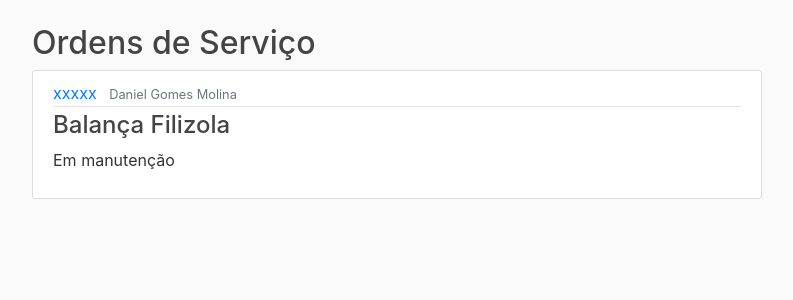
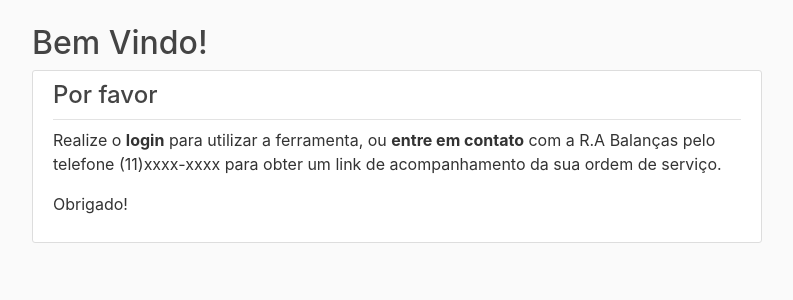
Before and after one commit to dgmolina-impacta/ope, a Flask app: page / in a window 1280 px wide. Shown: the part 56-356 px from the top of the page, without its empty margins (53-846 px from the left). Run offline with Flask 2, Linux system fonts and the light colour scheme; some libraries are stand-ins or nearby versions.

Commit message:
Alteração na Home Page

```diff
--- a/app/osmanager/templates/home.html
+++ b/app/osmanager/templates/home.html
@@ -2,15 +2,26 @@
 
 
 {% block content %}
-    <h2>Ordens de Serviço</h2>
+    <h2>Bem Vindo!</h2>
     <article class="media content-section">
         <div class="media-body">
+            {% if current_user.is_authenticated %}
             <div class="article-metadata">
-                <a class="mr-2" href="#">{{ os.numero }}</a>
-                <small class="text-muted">{{ os.cliente }}</small>
+                <h4>Gerenciador de Ordens de Serviço</h4>
             </div>
-            <h4 class="article-title" >{{ os.equipamento }}</h4>
-            <p class="article-content">{{ os.status }}</p>
+            <div class="mt-2">
+                <p>O menu apresentado ao lado te da acesso às principais funcionalidades da ferramenta.</p>
+            </div>
+            {% else %}
+            <div class="article-metadata">
+                <h4>Por favor</h4>
+            </div>
+            <div class="mt-2">
+                <p>Realize o <strong>login</strong> para utilizar a ferramenta, ou <strong>entre em contato</strong> com a R.A Balanças pelo telefone (11)xxxx-xxxx para obter um link de acompanhamento da sua ordem de serviço.</p>
+                <p>Obrigado!</p>
+            </div>
+            {% endif %}
+
         </div>
     </article>
 
```
Also changed, not shown: app/osmanager/site.db.
